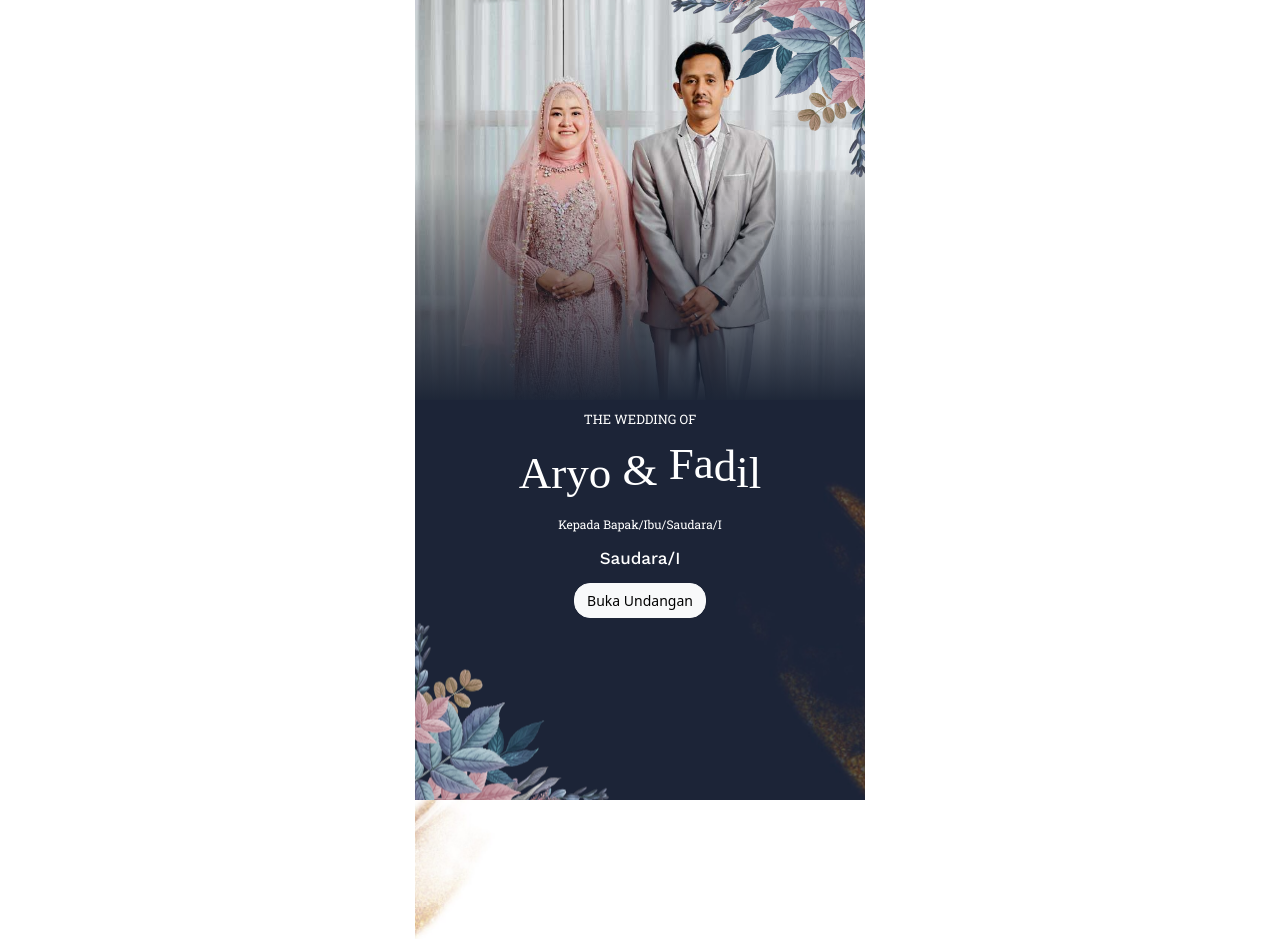
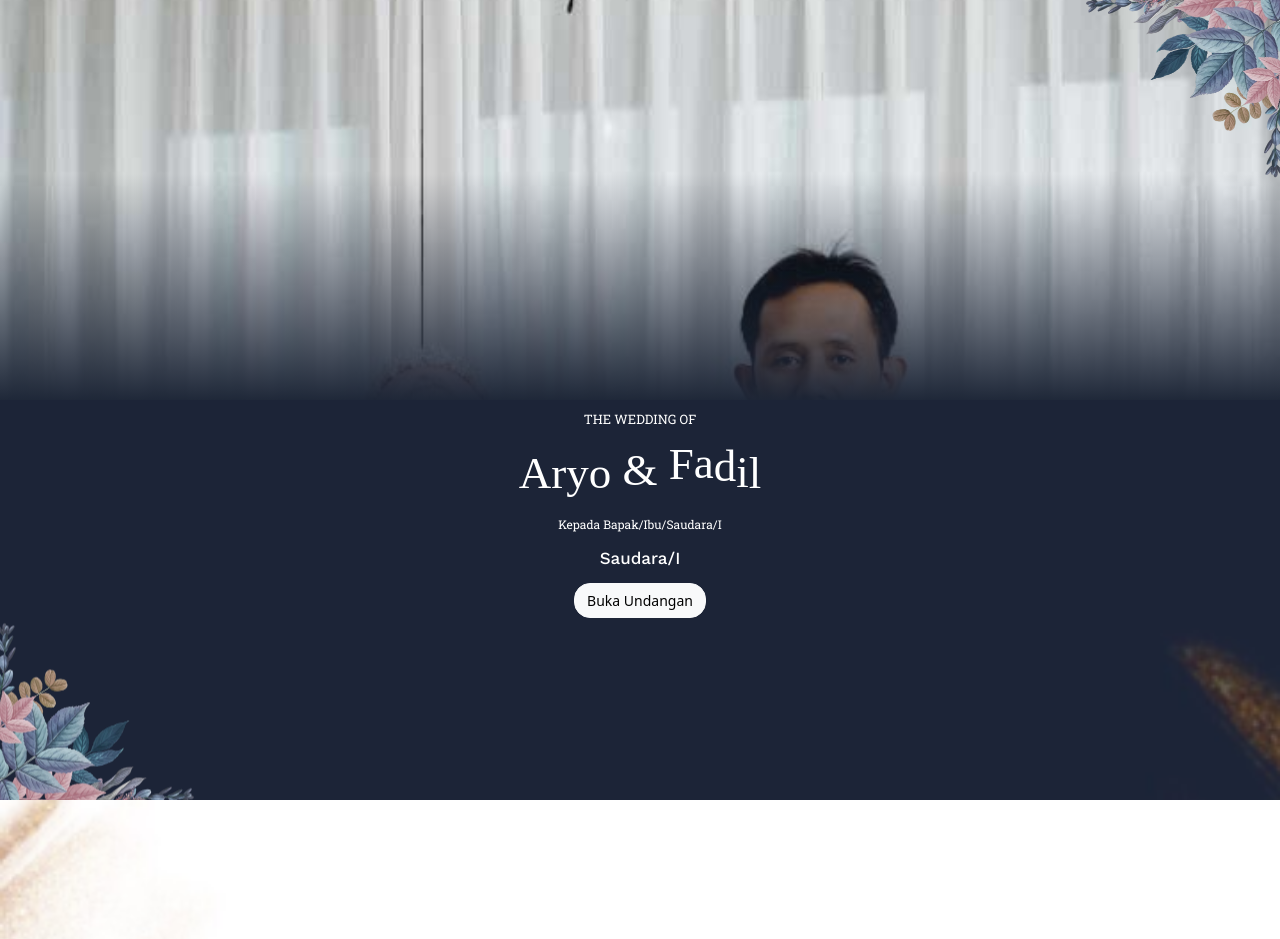
Before and after one commit to bagakibadi/wedding, a plain HTML site: page index.html in a window 1280 px wide. Shown: the top 939 px of the page. Drawn offline with nearby package versions, Linux system fonts and the light colour scheme; no server answers; a web font is replaced by a local one.

Commit message:
Add files via upload

```diff
--- a/assets/style/style.css
+++ b/assets/style/style.css
@@ -37,7 +37,7 @@ section {
 .container-custom {
     margin-left: auto;
     margin-right: auto;
-    max-width: 450px;
+    max-width: 100vw;
 }
 
 .content-box {
```
